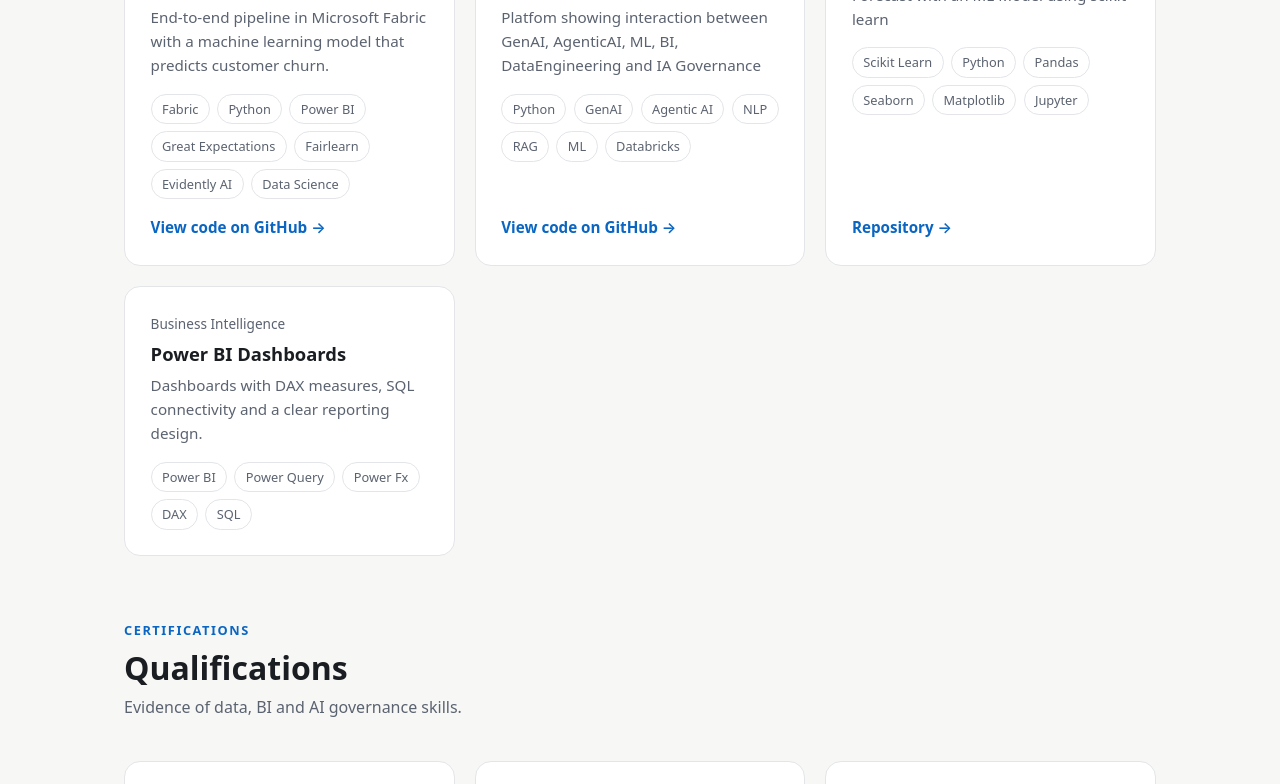
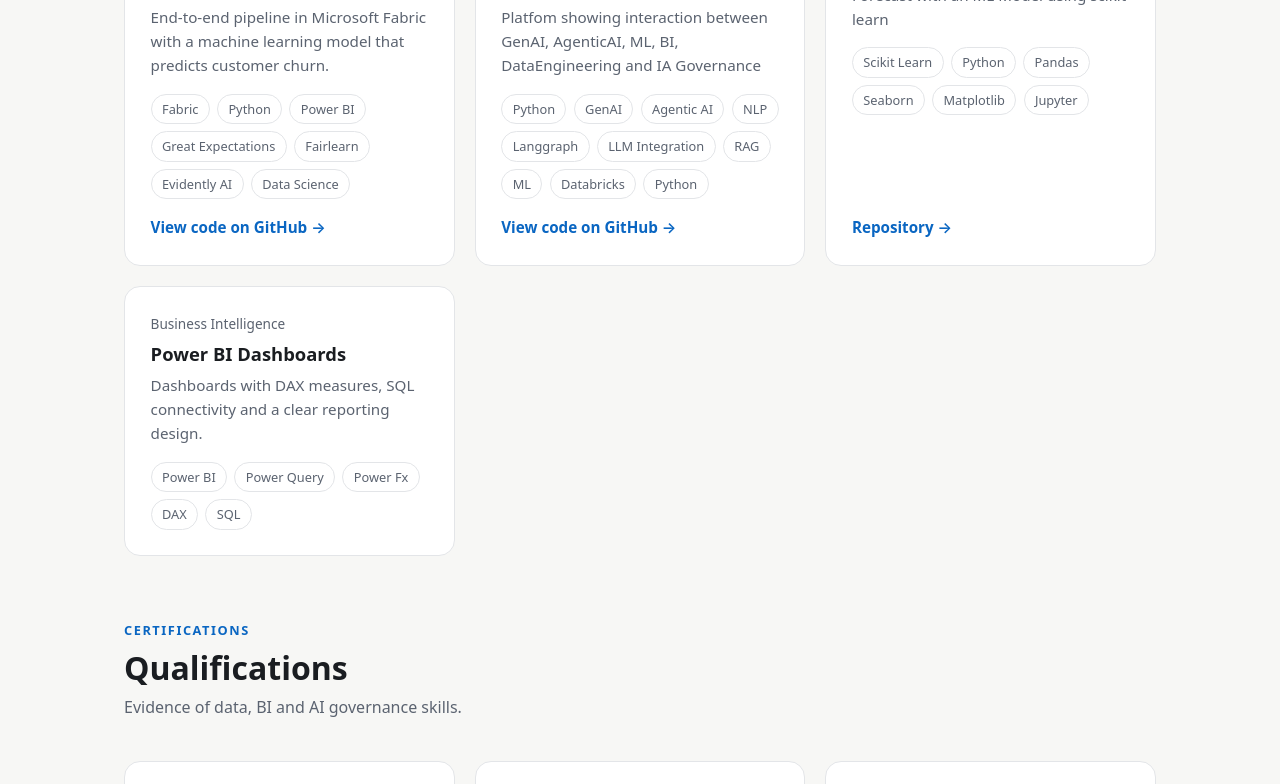
Before and after one commit to ThorS5150/ThorS5150.github.io, a plain HTML site: page index.html in a window 1280 px wide. Shown: the part 2922-3706 px from the top of the page. Drawn offline with Linux system fonts and the light colour scheme.

Commit message:
Update index.html

```diff
--- a/index.html
+++ b/index.html
@@ -348,9 +348,12 @@
         <span class="tag">GenAI</span>
         <span class="tag">Agentic AI</span>
         <span class="tag">NLP</span>
+        <span class="tag">Langgraph</span>
+        <span class="tag">LLM Integration</span>
         <span class="tag">RAG</span>
         <span class="tag">ML</span>
         <span class="tag">Databricks</span>
+        <span class="tag">Python</span>
       </div>
       <div class="links"><a href="https://github.com/ThorS5150/AI-BI-Platform" target="_blank" rel="noopener" data-i18n="proj.link">View code on GitHub →</a></div>
     </div>
```
